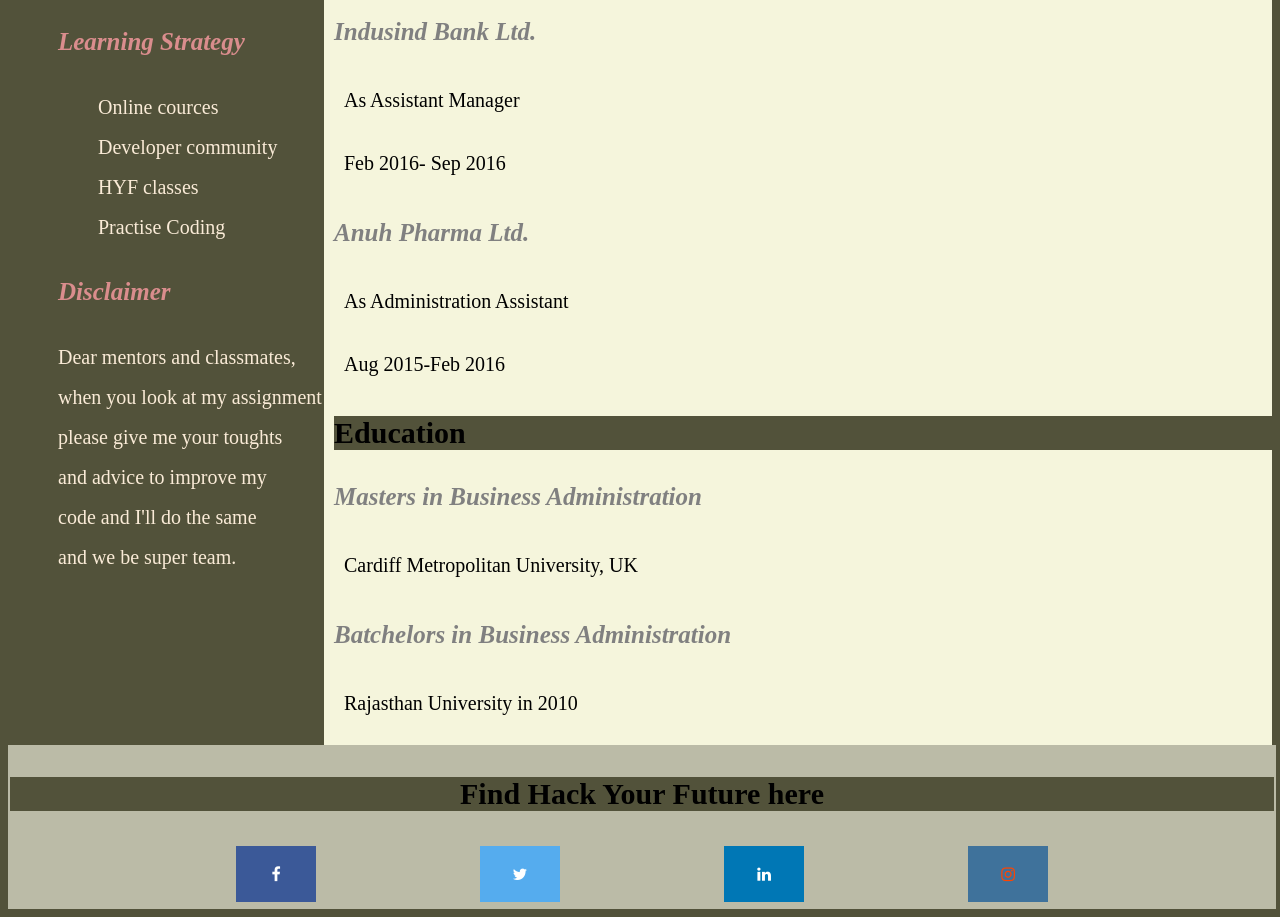
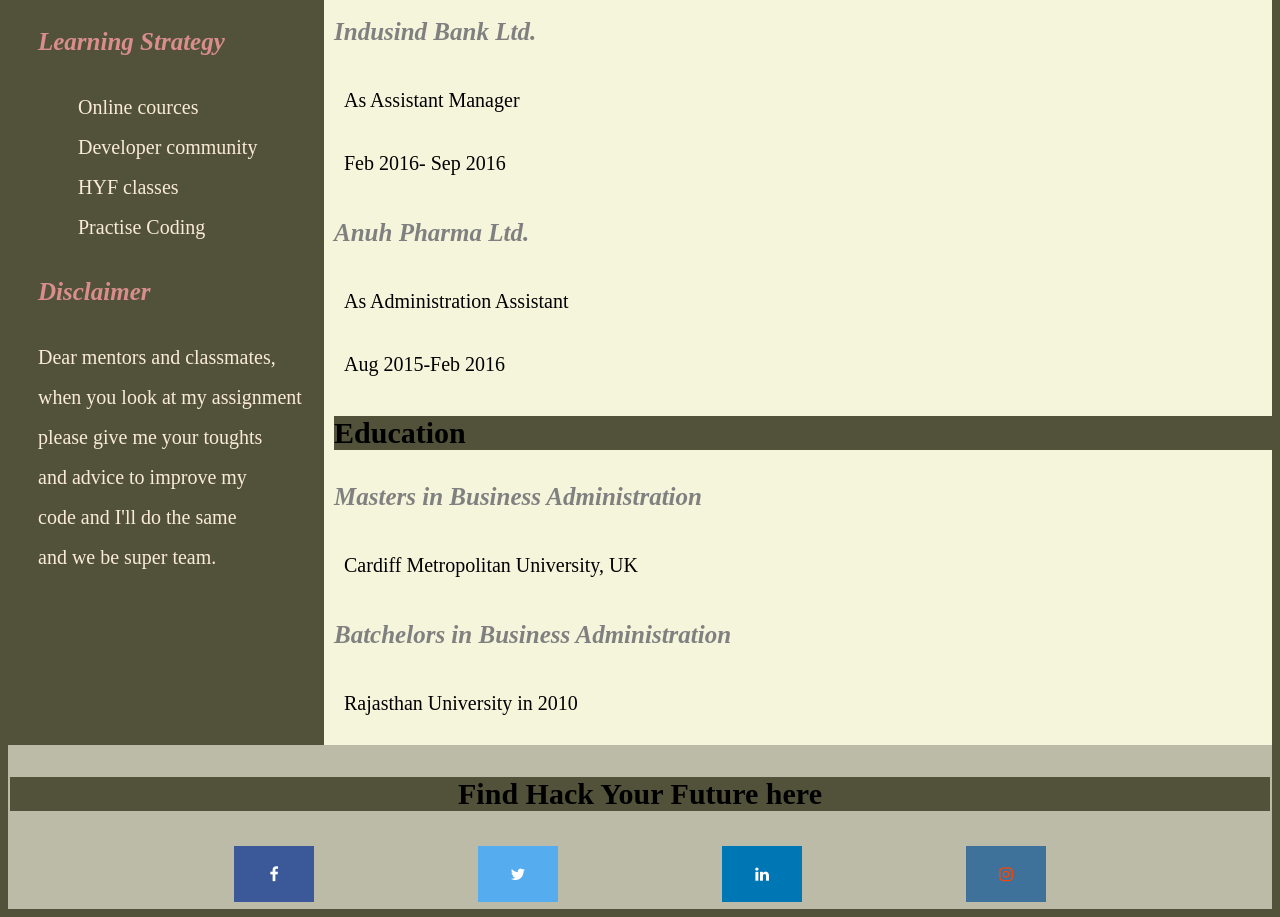
Before and after one commit to Lokesh-sw/hyf-homework, a plain HTML site: page html-css/week1/index.html in a window 1280 px wide. Shown: the part 875-1792 px from the top of the page. Drawn offline with Linux system fonts and the light colour scheme.

Commit message:
Week 1 HTML/CSS homework updated

```diff
--- a/html-css/week1/style.css
+++ b/html-css/week1/style.css
@@ -12,7 +12,6 @@
 
 header{
     display: flex;
-    text-align: center;
     color:black;
     background:rgb(187, 187, 167);
     line-height: 12px;
@@ -45,11 +44,10 @@
 
 .link{
     display:block;
-    text-align: justify;
     width: 25%;
     font-size: 20px;
     margin-left: 15px;
-    padding-left: 35px;
+    padding-left: 15px;
     line-height: 2em;
 }
 
@@ -106,7 +104,6 @@
 
 footer{
     text-align: center;
-    width: 100%;
     margin-top: 0;
     padding:2px;
     height:auto;
```
